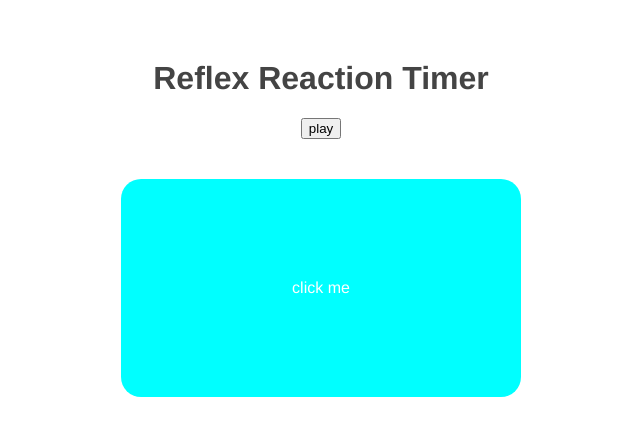
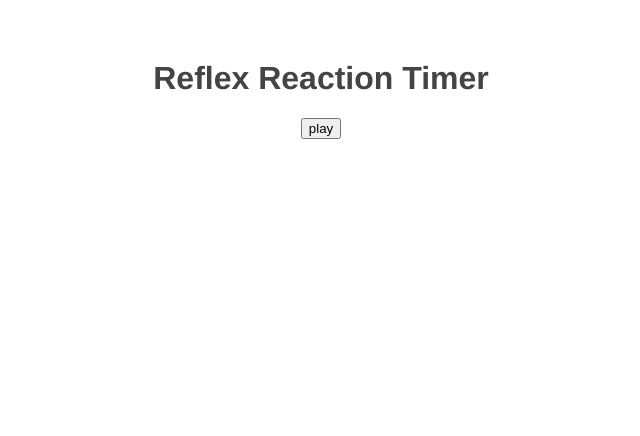
Before and after one commit to Tawfiq-Abu/reaction-timer, a Vue app: page / in a window 1280 px wide. Shown: the top 436 px of the page, without its empty margins (319-959 px from the left). Built offline with nearby package versions, Linux system fonts and the light colour scheme.

Commit message:
added a conditional to show the block div

```diff
--- a/src/App.vue
+++ b/src/App.vue
@@ -1,7 +1,7 @@
 <template>
   <h1>Reflex Reaction Timer</h1>
   <button @click="start">play</button>
-  <Block />
+  <Block v-if="isPlaying" :delay="delay"/>
 </template>
 
 <script>
@@ -19,7 +19,6 @@ export default {
     start(){
       this.delay= 2000 + Math.random() * 5000
       this.isPlaying=true
-      console.log(this.delay)
     },
   }
 }
```
